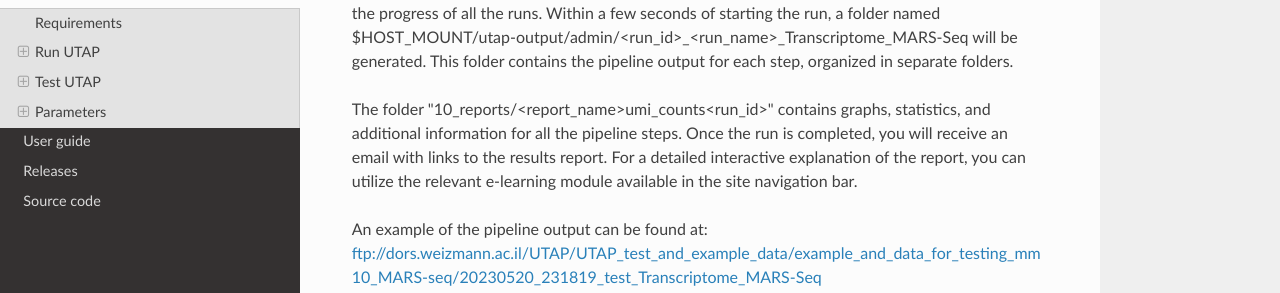
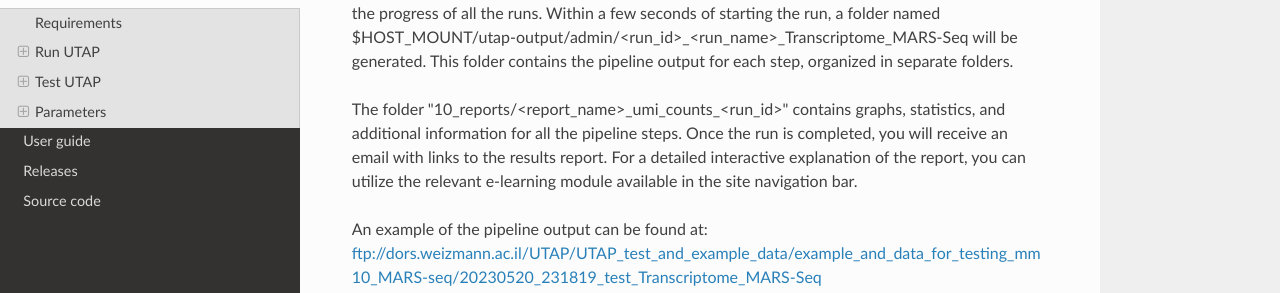
Before and after one commit to utap2/utap2, a Sphinx documentation site: the page built from docs/rst/installation.rst, in a window 1280 px wide and 900 px high, scrolled down 5687 px. Shown: the part 158-451 px from the top of the window. Built offline with Sphinx 7.4.7 and the Read the Docs theme 2.0.0, drawn with Linux system fonts in a browser that asks for light colours.

Commit message:
Update installation.rst
.

```diff
--- a/docs/rst/installation.rst
+++ b/docs/rst/installation.rst
@@ -199,7 +199,7 @@ View pipeline output
 -------------------
 After submitting the run, you will be directed to the "User Datasets" page, which can also be accessed by navigating to "User_Datasets" in the site navigation bar. This page allows you to track the progress of all the runs. Within a few seconds of starting the run, a folder named $HOST_MOUNT/utap-output/admin/<run_id>_<run_name>_Transcriptome_MARS-Seq will be generated. This folder contains the pipeline output for each step, organized in separate folders.
 
-The folder "10_reports/<report_name>umi_counts<run_id>" contains graphs, statistics, and additional information for all the pipeline steps. Once the run is completed, you will receive an email with links to the results report. For a detailed interactive explanation of the report, you can utilize the relevant e-learning module available in the site navigation bar.
+The folder "10_reports/<report_name>_umi_counts_<run_id>" contains graphs, statistics, and additional information for all the pipeline steps. Once the run is completed, you will receive an email with links to the results report. For a detailed interactive explanation of the report, you can utilize the relevant e-learning module available in the site navigation bar.
 
 An example of the pipeline output can be found at:
 ftp://dors.weizmann.ac.il/UTAP/UTAP_test_and_example_data/example_and_data_for_testing_mm10_MARS-seq/20230520_231819_test_Transcriptome_MARS-Seq
```
